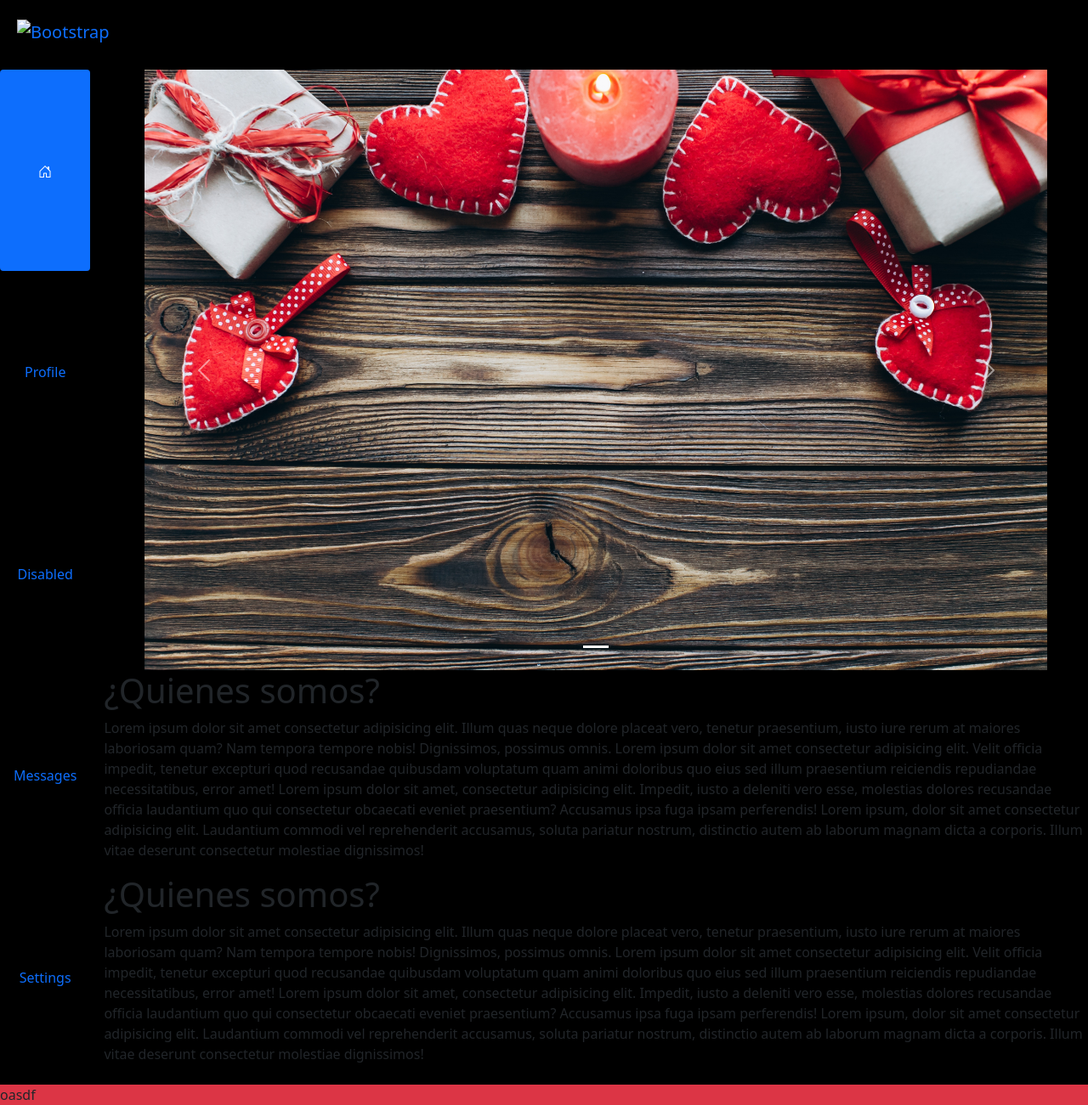
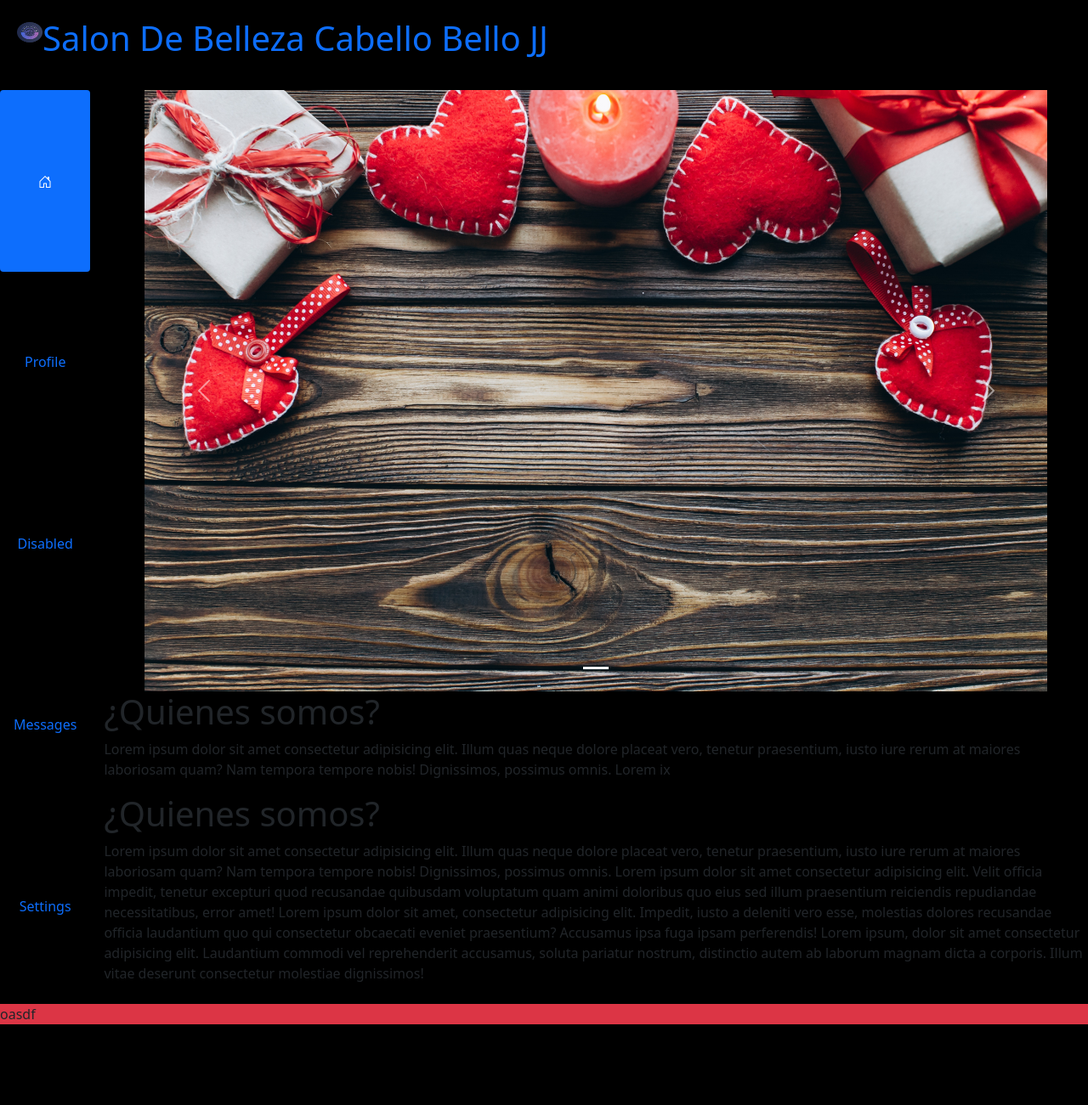
Before and after one commit to Sebastianj123/Project, a PHP site: page / in a window 1280 px wide. Shown: the whole page at 85% size. After the commit the page ends 1206 px from the top, so only its background shows below. Run offline with PHP 8.4, Linux system fonts and the light colour scheme; some libraries are stand-ins or nearby versions.

Commit message:
no hice mucho
cambie un poco el header

```diff
--- a/header.php
+++ /dev/null
@@ -1,25 +0,0 @@
-<head>
-        <!-- Linkeado CSS BOOTSTRAP -->
-    <link href="https://cdn.jsdelivr.net/npm/bootstrap@5.0.2/dist/css/bootstrap.min.css" rel="stylesheet" integrity="sha384-EVSTQN3/azprG1Anm3QDgpJLIm9Nao0Yz1ztcQTwFspd3yD65VohhpuuCOmLASjC" crossorigin="anonymous">
-</head>
-
-<header class="d-flex top-0 p-2">
-
-        <!-- <div id="nav-Explain col-4">
-            <p>
-                <button class="btn btn-primary" type="button" data-bs-toggle="collapse" data-bs-target="#collapseNav" aria-expanded="false" aria-controls="collapseWidthExample">
-                    <svg xmlns="http://www.w3.org/2000/svg" width="16" height="16" fill="currentColor" class="bi bi-list" viewBox="0 0 16 16">
-                        <path fill-rule="evenodd" d="M2.5 12a.5.5 0 0 1 .5-.5h10a.5.5 0 0 1 0 1H3a.5.5 0 0 1-.5-.5zm0-4a.5.5 0 0 1 .5-.5h10a.5.5 0 0 1 0 1H3a.5.5 0 0 1-.5-.5zm0-4a.5.5 0 0 1 .5-.5h10a.5.5 0 0 1 0 1H3a.5.5 0 0 1-.5-.5z"/>
-                    </svg>
-                </button>
-              </p>
-        </div> -->
-
-        <nav class="navbar bg-body-tertiary col-8">
-            <div class="container">
-              <a class="navbar-brand" href="#">
-                <img src="" alt="Bootstrap" width="30" height="24">
-              </a>
-            </div>
-          </nav>
-</header>
--- a/index.php
+++ b/index.php
@@ -28,7 +28,7 @@
 <body  class="bag bg-black d-flex flex-column gap-0">
 
 <?php
-include('header.php');
+    include('view/header.php');
 ?>
 
 <!-- Cuerpo de la Página -->
@@ -71,45 +71,10 @@ include('header.php');
                     </div>
         </section>
 
-            <!-- <section style="height: 100%;" id="collapseNav">
-
-                <div class="collapse collapse-horizontal d-flex align-content-center flex-fill" style="height: 100%;">
-
-                    Botones de acceso a las vistas
-                        <div class="nav d-grid nav-pills me-3" id="v-pills-tab" role="tablist" aria-orientation="vertical">
-
-                            <button class="nav-link active" id="v-pills-home-tab" data-bs-toggle="pill" data-bs-target="#v-pills-home" type="button" role="tab" aria-controls="v-pills-home" aria-selected="true">
-                                Home
-
-                            </button>
-
-                            <button class="nav-link" id="v-pills-profile-tab" data-bs-toggle="pill" data-bs-target="#v-pills-profile" type="button" role="tab" aria-controls="v-pills-profile" aria-selected="false">
-                                Profile
-
-                            </button>
-
-                            <button class="nav-link" id="v-pills-disabled-tab" data-bs-toggle="pill" data-bs-target="#v-pills-disabled" type="button" role="tab" aria-controls="v-pills-disabled" aria-selected="false">
-                                Disabled
-
-                            </button>
-
-                            <button class="nav-link" id="v-pills-messages-tab" data-bs-toggle="pill" data-bs-target="#v-pills-messages" type="button" role="tab" aria-controls="v-pills-messages" aria-selected="false">
-                                Messages
-
-                            </button>
-
-                            <button class="nav-link" id="v-pills-settings-tab" data-bs-toggle="pill" data-bs-target="#v-pills-settings" type="button" role="tab" aria-controls="v-pills-settings" aria-selected="false">
-                                Settings
-
-                            </button>
-                        </div>
-
-                </div>
-            </section> -->
         </section>
 
         <!-- Vistas -->
-        <div class="tab-content flex-grow-1" id="v-pills-tabContent">
+        <div class="tab-content flex-grow-1" id="v-pills-tabContent" style="heigth:100%; overflo">
 
             <div class="tab-pane fade show active" id="v-pills-home" role="tabpanel" aria-labelledby="v-pills-home-tab" tabindex="0">
 
--- /dev/null
+++ b/view/header.php
@@ -0,0 +1,26 @@
+<head>
+        <!-- Linkeado CSS BOOTSTRAP -->
+    <link href="https://cdn.jsdelivr.net/npm/bootstrap@5.0.2/dist/css/bootstrap.min.css" rel="stylesheet" integrity="sha384-EVSTQN3/azprG1Anm3QDgpJLIm9Nao0Yz1ztcQTwFspd3yD65VohhpuuCOmLASjC" crossorigin="anonymous">
+</head>
+
+<header class="d-flex top-0 p-2">
+
+        <nav class="navbar bg-body-tertiary col-8">
+            <div class="container">
+
+            <a class="navbar-brand d-flex justify-content-center" href="../index.php">
+
+                <div class>
+                  <img src="./assets/img/icon1-modified.png"
+                alt="Salon De Belleza Cabello Bello JJ" title="Salon De Belleza Cabello Bello JJ" width="30" height="24">
+                </div>
+
+              <h1>
+                Salon De Belleza Cabello Bello JJ
+              </h1>
+
+              </a>
+            </div>
+          </nav>
+
+</header>
--- a/view/home.php
+++ b/view/home.php
@@ -49,10 +49,7 @@
     <article class="content">
         <h1>¿Quienes somos?</h1>
         <p>Lorem ipsum dolor sit amet consectetur adipisicing elit. Illum quas neque dolore placeat vero, tenetur praesentium, iusto iure rerum at maiores laboriosam quam? Nam tempora tempore nobis! Dignissimos, possimus omnis.
-            Lorem ipsum dolor sit amet consectetur adipisicing elit. Velit officia impedit, tenetur excepturi quod recusandae quibusdam voluptatum quam animi doloribus quo eius sed illum praesentium reiciendis repudiandae necessitatibus, error amet!
-            Lorem ipsum dolor sit amet, consectetur adipisicing elit. Impedit, iusto a deleniti vero esse, molestias dolores recusandae officia laudantium quo qui consectetur obcaecati eveniet praesentium? Accusamus ipsa fuga ipsam perferendis!
-            Lorem ipsum, dolor sit amet consectetur adipisicing elit. Laudantium commodi vel reprehenderit accusamus, soluta pariatur nostrum, distinctio autem ab laborum magnam dicta a corporis. Illum vitae deserunt consectetur molestiae dignissimos!
-        </p>
+            Lorem ix
     </article>
 
     <article class="content">
```
Lines whose indentation alone changed are shown as unchanged.
